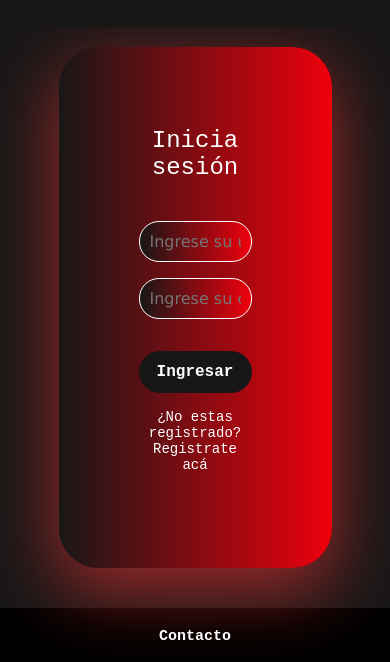
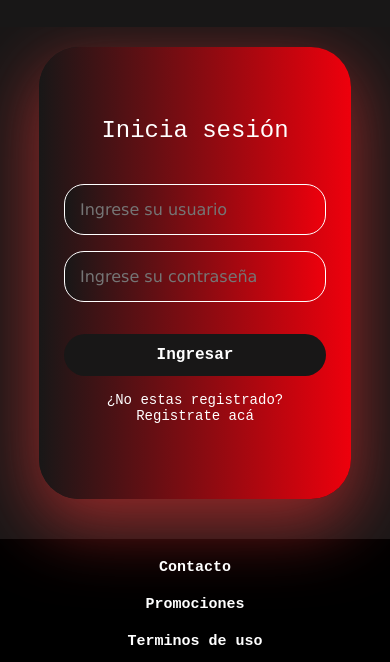
Before and after one commit to MaguiB94/integrador-blanco-margarita, a plain HTML site: page login.html in a window 390 px wide. Shown: the part 73-735 px from the top of the page. Drawn offline with Linux system fonts and the light colour scheme.

Commit message:
modificacion

```diff
--- a/imagenes/mediaqueries.css
+++ b/imagenes/mediaqueries.css
@@ -65,7 +65,7 @@
     }
 
     .category {
-            padding: 15px 15px;
+        padding: 15px 15px;
     }
 
     .salmon-info {
@@ -74,7 +74,7 @@
 
     .salmon-roll {
         width: 100%;
-        gap: 30px;
+        gap: 20px;
         justify-content: center;
     }
 
@@ -110,14 +110,16 @@
         flex-direction: column;
     }
 
-    .form-register,
-    .register {
-        max-width: 100%;
-    }
-
     .cuenta {
         display: none;
     }
+
+    .form-register,
+    .register {
+        width: 100%;
+        justify-content: center;
+    }
+
 
 }
 
@@ -130,9 +132,10 @@
         width: 100%;
         border: none;
     }
-.cart-icon {
-    height: 22px;
-}
+
+    .cart-icon {
+        height: 22px;
+    }
 
     .cart-item {
         flex-wrap: wrap;
@@ -200,7 +203,8 @@
 
     .form-register,
     .register {
-        max-width: 70%;
+        width: 80%;
+        max-width: unset;
     }
 
     .form-register h3,
--- a/imagenes/styless.css
+++ b/imagenes/styless.css
@@ -604,6 +604,7 @@ footer a:hover {
 .btn-agregar:hover {
     background: black;
 }
+
 /*estilo para pagina roll*/
 
 .roll-container {
@@ -739,14 +740,14 @@ footer a:hover {
 
 /*formulario iniciar sesion*/
 
-
 .register {
-    width: 80%;
+    width: 400px;
     background: var(--gradient);
-    padding: 80px;
+    padding: 70px 25px;
     margin-top: 40px;
     border-radius: 40px;
     font-family: Verdana, Geneva, Tahoma, sans-serif;
+    text-align: center;
     color: white;
     margin-bottom: 40px;
     box-shadow: rgba(253, 55, 55, 0.56) 0px 22px 70px 4px;
@@ -764,7 +765,7 @@ footer a:hover {
     width: 100%;
     background: var(--gradient);
     color: white;
-    padding: 10px;
+    padding: 15px;
     border-radius: 20px;
     margin-bottom: 16px;
     border: 1px solid white;
@@ -773,7 +774,7 @@ footer a:hover {
 }
 
 .register p {
-    margin-bottom: 15px;
+    margin-bottom: 5px;
     text-align: center;
     font-size: 14px;
 }
```
Also changed, not shown: index.html (+2 -2 lines).
